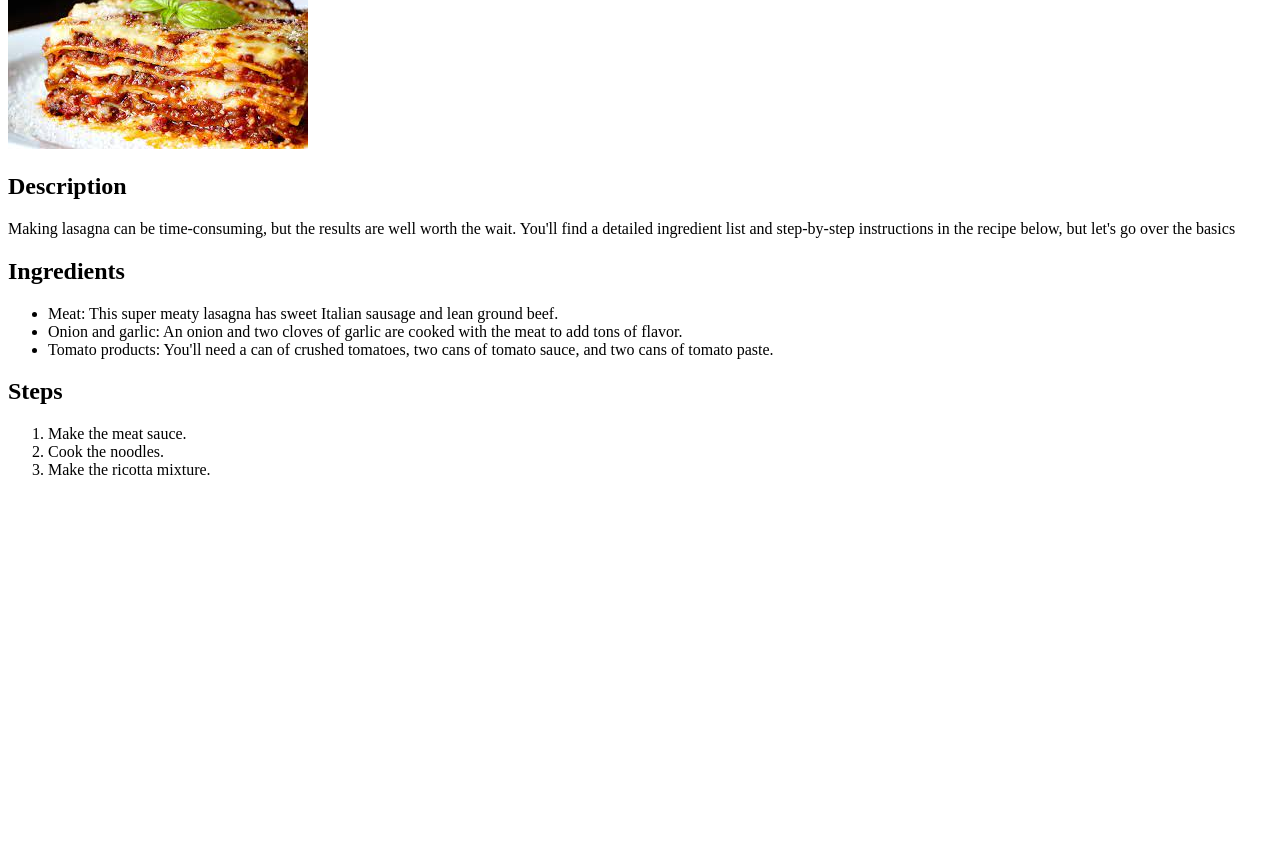
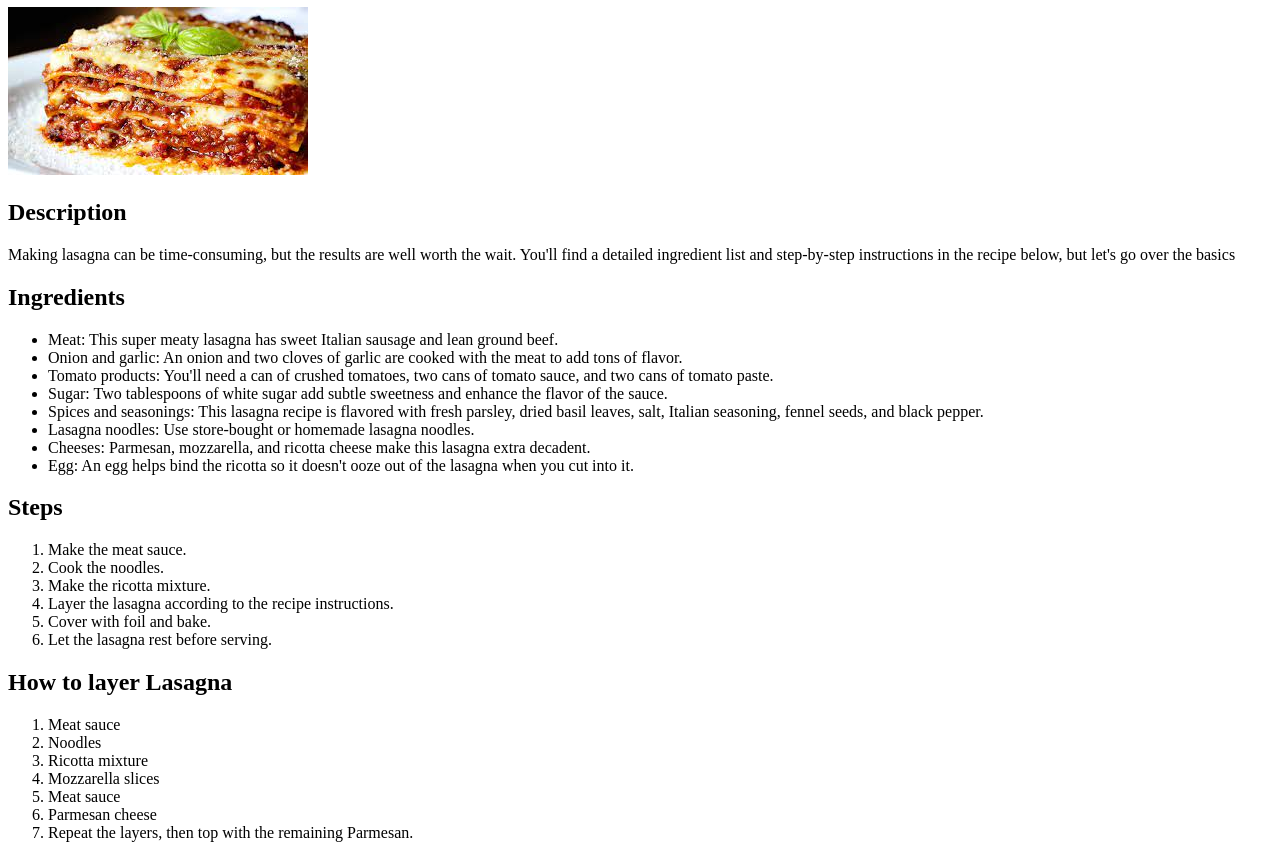
Before and after one commit to Canfry/odin-recipes, a plain HTML site: page recipes/lasaña.html in a window 1280 px wide. Shown: the part 99-957 px from the top of the page. Before the commit the page ends 800 px from the top, so only its background shows below. Drawn offline with Linux system fonts and the light colour scheme.

Commit message:
Finishing lasagna recipe

```diff
--- a/recipes/lasaña.html
+++ b/recipes/lasaña.html
@@ -6,6 +6,7 @@
     <title>Lasaña Recipe</title>
   </head>
   <body>
+    <a href="../index.html">Home</a>
     <h1>Lasañas</h1>
     <img src="../download.jpeg" alt="Picture of lasaña" />
     <h2>Description</h2>
@@ -28,12 +29,43 @@
         Tomato products: You'll need a can of crushed tomatoes, two cans of
         tomato sauce, and two cans of tomato paste.
       </li>
+      <li>
+        Sugar: Two tablespoons of white sugar add subtle sweetness and enhance
+        the flavor of the sauce.
+      </li>
+      <li>
+        Spices and seasonings: This lasagna recipe is flavored with fresh
+        parsley, dried basil leaves, salt, Italian seasoning, fennel seeds, and
+        black pepper.
+      </li>
+      <li>Lasagna noodles: Use store-bought or homemade lasagna noodles.</li>
+      <li>
+        Cheeses: Parmesan, mozzarella, and ricotta cheese make this lasagna
+        extra decadent.
+      </li>
+      <li>
+        Egg: An egg helps bind the ricotta so it doesn't ooze out of the lasagna
+        when you cut into it.
+      </li>
     </ul>
     <h2>Steps</h2>
     <ol>
       <li>Make the meat sauce.</li>
       <li>Cook the noodles.</li>
       <li>Make the ricotta mixture.</li>
+      <li>Layer the lasagna according to the recipe instructions.</li>
+      <li>Cover with foil and bake.</li>
+      <li>Let the lasagna rest before serving.</li>
+    </ol>
+    <h2>How to layer Lasagna</h2>
+    <ol>
+      <li>Meat sauce</li>
+      <li>Noodles</li>
+      <li>Ricotta mixture</li>
+      <li>Mozzarella slices</li>
+      <li>Meat sauce</li>
+      <li>Parmesan cheese</li>
+      <li>Repeat the layers, then top with the remaining Parmesan.</li>
     </ol>
   </body>
 </html>
```
